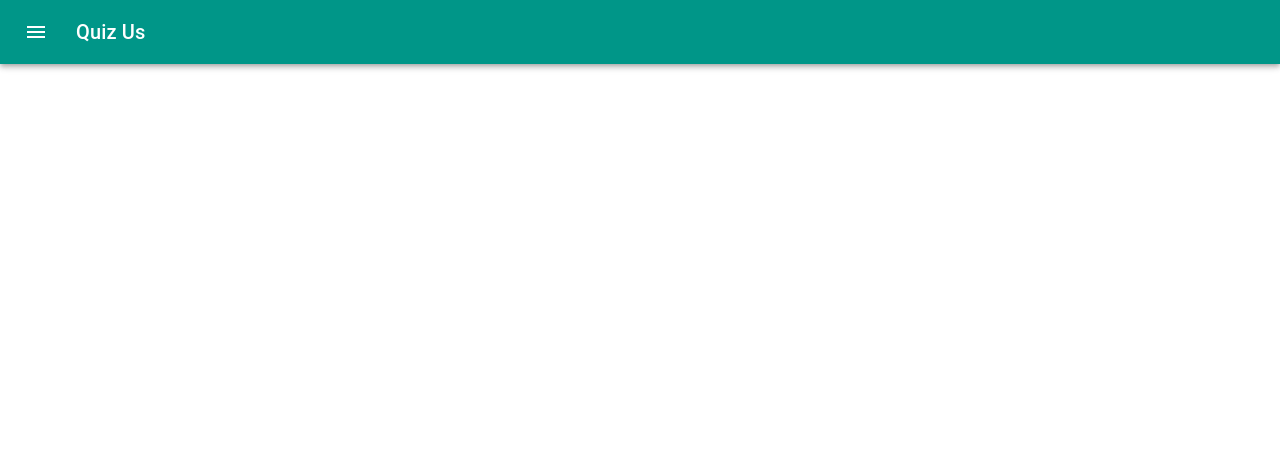
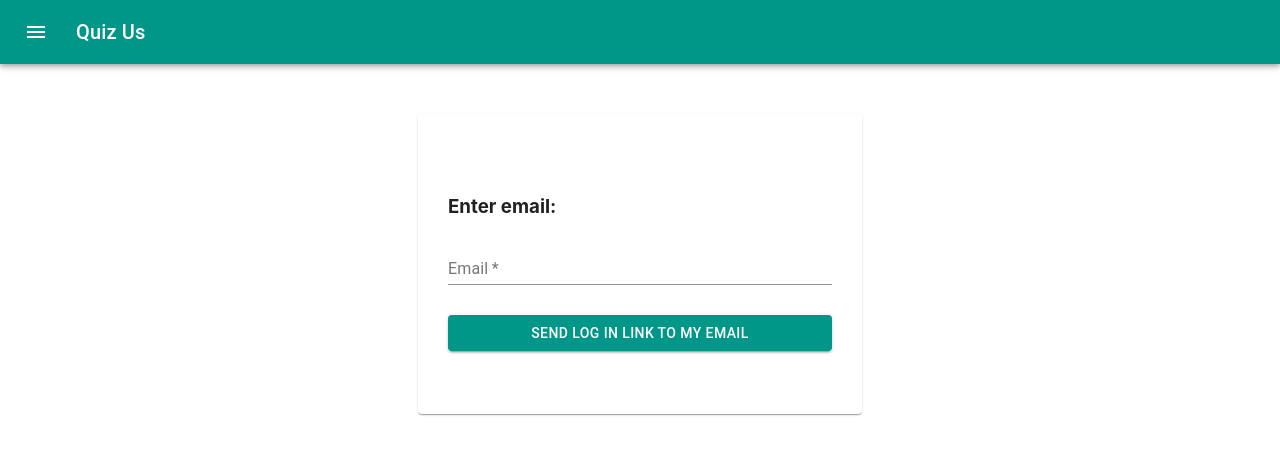
Before and after one commit to quiz-us/student-client, a React (Create React App) app: page /login in a window 1280 px wide. Shown: the top 454 px of the page. Built offline with nearby package versions, Linux system fonts and the light colour scheme.

Commit message:
Start studeng login link request

```diff
--- a/package.json
+++ b/package.json
@@ -1,5 +1,5 @@
 {
-  "name": "teacher-view",
+  "name": "student-view",
   "version": "0.1.0",
   "private": true,
   "dependencies": {
--- a/src/App.js
+++ b/src/App.js
@@ -5,8 +5,10 @@ import { createMuiTheme } from '@material-ui/core/styles';
 import { BrowserRouter as Router, Route } from 'react-router-dom';
 import Home from './components/home/Home';
 import Auth from './components/auth/Auth';
+import LogIn from './components/auth/LogIn';
 import teal from '@material-ui/core/colors/teal';
 import amber from '@material-ui/core/colors/amber';
+import PrivateRoute from './components/PrivateRoute';
 
 const theme = createMuiTheme({
   palette: {
@@ -20,7 +22,8 @@ function App() {
     <Router>
       <ThemeProvider theme={theme}>
         <Nav />
-        <Route exact path="/" component={Home} />
+        <PrivateRoute exact path="/" component={Home} />
+        <Route path="/login" component={LogIn} />
         <Route exact path="/auth" component={Auth} />
       </ThemeProvider>
     </Router>
--- /dev/null
+++ b/src/components/PrivateRoute.js
@@ -0,0 +1,53 @@
+import React, { useState, useEffect } from 'react';
+import gql from 'graphql-tag';
+import localforage from 'localforage';
+import { useQuery } from '@apollo/react-hooks';
+import { Route, Redirect } from 'react-router-dom';
+
+const GET_AUTH = gql`
+  {
+    loggedIn @client
+  }
+`;
+
+const PrivateRoute = ({ component: Component, ...rest }) => {
+  const [isCheckingForToken, setIsCheckingFortoken] = useState(true);
+  const { data, loading, client } = useQuery(GET_AUTH);
+
+  useEffect(() => {
+    localforage.getItem('__STUDENT_QUIZUS__').then(token => {
+      console.log(token);
+      if (token) {
+        client.writeData({
+          data: { loggedIn: true }
+        });
+      }
+      setIsCheckingFortoken(false);
+    });
+  }, [client]);
+
+  if (isCheckingForToken || loading) {
+    // render nothing while auth service asynchronously reads from localforage:
+    return null;
+  }
+
+  return (
+    <Route
+      {...rest}
+      render={props =>
+        data.loggedIn ? (
+          <Component {...props} />
+        ) : (
+          <Redirect
+            to={{
+              pathname: '/login',
+              state: { from: props.location }
+            }}
+          />
+        )
+      }
+    />
+  );
+};
+
+export default PrivateRoute;
--- a/src/components/auth/Auth.js
+++ b/src/components/auth/Auth.js
@@ -18,7 +18,7 @@ export default ({ location: { search }, history }) => {
   const [logInStudent, { loading }] = useMutation(LOG_IN, {
     onCompleted: ({ logInStudent: { token } }) => {
       if (token) {
-        localforage.setItem('__QUIZUS__', token).then(() => {
+        localforage.setItem('__STUDENT_QUIZUS__', token).then(() => {
           const {
             push,
             location: { state = { from: { pathname: '/' } } }
--- /dev/null
+++ b/src/components/auth/LogIn.js
@@ -0,0 +1,61 @@
+import React from 'react';
+import Card from '@material-ui/core/Card';
+import { makeStyles } from '@material-ui/styles';
+import { useMutation } from '@apollo/react-hooks';
+import gql from 'graphql-tag';
+import TextField from '@material-ui/core/TextField';
+import Button from '@material-ui/core/Button';
+
+const useStyles = makeStyles({
+  root: {
+    height: '100%',
+    display: 'flex',
+    justifyContent: 'center',
+    marginTop: '50px'
+  },
+  formContainer: {
+    width: '30%',
+    height: '30%',
+    padding: '30px',
+    display: 'flex',
+    flexDirection: 'column',
+    justifyContent: 'space-around'
+  },
+  form: {
+    display: 'flex',
+    flexDirection: 'column',
+    justifyContent: 'space-between'
+  },
+  submitButton: {
+    marginTop: '30px'
+  }
+});
+
+const CREATE_LOGIN_LINK = gql`
+  mutation createLoginLink($email: String!) {
+    createLoginLink(email: $email)
+  }
+`;
+
+export default () => {
+  const classes = useStyles();
+  const [createLoginLink, { loading, error }] = useMutation(CREATE_LOGIN_LINK);
+  return (
+    <div className={classes.root}>
+      <Card className={classes.formContainer}>
+        <form className={classes.form}>
+          <h3>Enter email:</h3>
+          <TextField required label="Email" type="email" name="email" />
+          <Button
+            color="primary"
+            variant="contained"
+            type="submit"
+            className={classes.submitButton}
+          >
+            Send Log In Link to My Email
+          </Button>
+        </form>
+      </Card>
+    </div>
+  );
+};
--- a/src/index.js
+++ b/src/index.js
@@ -26,7 +26,7 @@ const httpLink = createHttpLink({
 const asyncAuthLink = setContext(
   (_, { headers }) =>
     new Promise((resolve, reject) => {
-      localforage.getItem('__QUIZUS__').then(token => {
+      localforage.getItem('__STUDENT_QUIZUS__').then(token => {
         resolve({
           headers: {
             ...headers,
```
